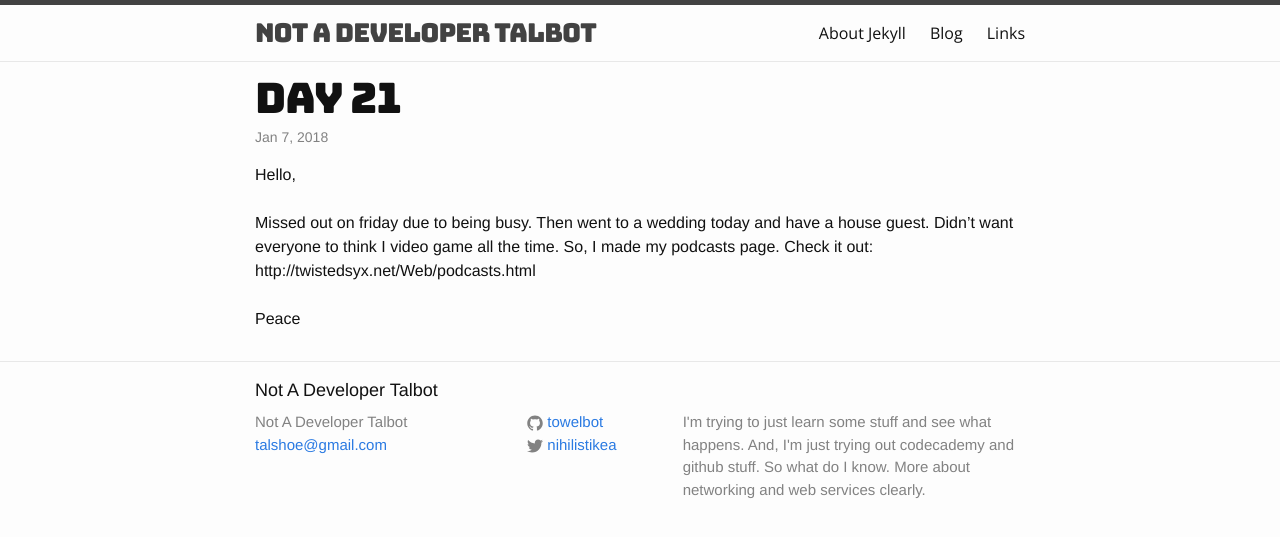
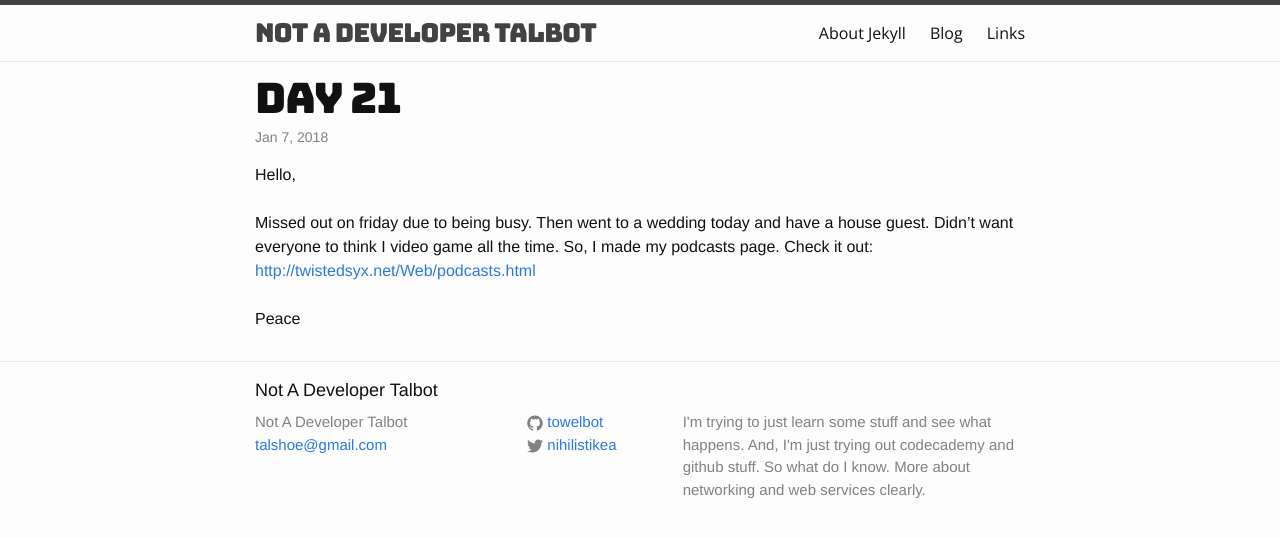
Before and after one commit to towelbot/towelbot.github.io, a Jekyll site: the page built from _posts/2018-01-06-Day21.markdown, in a window 1280 px wide. Shown: the top 537 px of the page. Built offline with Jekyll 4.4.1, drawn with Linux system fonts in a browser that asks for light colours; part of the change alters nothing that is shown.

```diff
--- a/_posts/2018-01-06-Day21.markdown
+++ b/_posts/2018-01-06-Day21.markdown
@@ -6,6 +6,6 @@ categories: blog update
 ---
 Hello,
 <br><br>
-Missed out on friday due to being busy. Then went to a wedding today and have a house guest. Didn't want everyone to think I video game all the time. So, I made my podcasts page. Check it out: http://twistedsyx.net/Web/podcasts.html
+Missed out on friday due to being busy. Then went to a wedding today and have a house guest. Didn't want everyone to think I video game all the time. So, I made my podcasts page. Check it out: [http://twistedsyx.net/Web/podcasts.html](http://twistedsyx.net/Web/podcasts.html)
 <br><br>
 Peace
```
